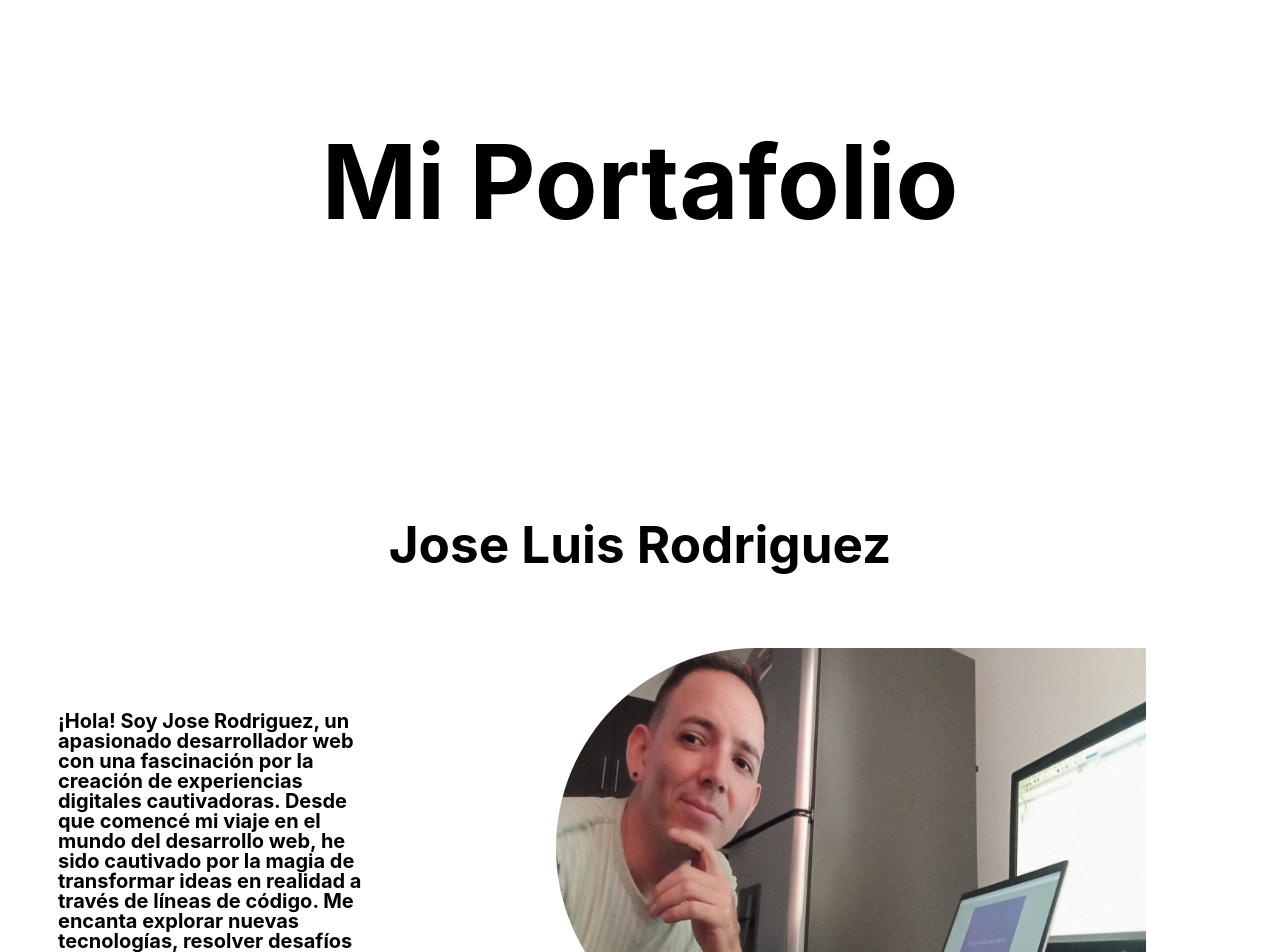
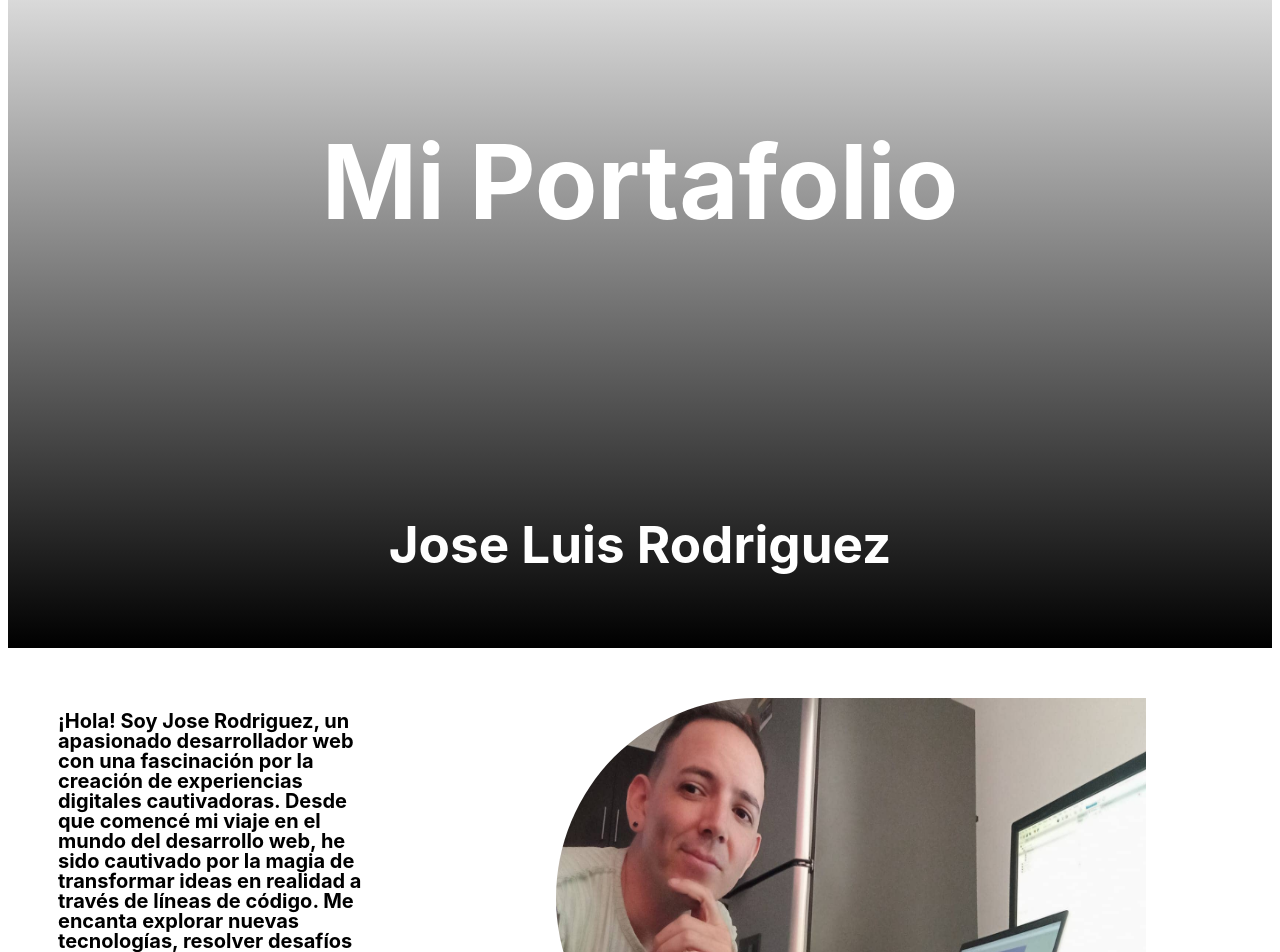
Before and after one commit to jzpoe/portafolio-developer, a React (Vite) app: page / in a window 1280 px wide. Shown: the part 120-1072 px from the top of the page. Built offline with nearby package versions, Linux system fonts and the light colour scheme.

Commit message:
se da color al header

```diff
--- a/src/components/home/home.css
+++ b/src/components/home/home.css
@@ -1,13 +1,14 @@
 .container-home {
-    display: flex;
+    display: grid;
     justify-content: center;
     align-items: center;
     height: 95vh;
-    display: grid;
     grid-template-columns: 1fr;
     grid-template-rows: 3fr 1fr;
     grid-column-gap: 0px;
     grid-row-gap: 0px;
+    background: linear-gradient(to bottom, #ffffff, #000000); /* Aquí especificas los colores que quieres para el degradado */
+
 }
 
 .contenido-home {
@@ -17,9 +18,11 @@
 .container-home h1 {
     font-size: 8vw; /* Usando vw para que el tamaño de la fuente sea relativo al ancho de la pantalla */
     margin-bottom: 0.5em; /* Espaciado relativo al tamaño de la fuente */
+    color: #fff;
 }
 
 .container-home h2 {
     font-size: 4vw; /* Tamaño de fuente relativo al ancho de la pantalla */
     margin-top: 0.5em; /* Espaciado relativo al tamaño de la fuente */
+    color: #fff;
 }
--- a/src/components/main/main.css
+++ b/src/components/main/main.css
@@ -15,6 +15,7 @@
         width: 70%;
         height: 50vh;
         border-radius: 206px 0 0 206px;
+        margin-top: 50px;
     }
     .div1{
         display: flex;
```
Also changed, not shown: public/assets/header/saturno.jpg (added).
